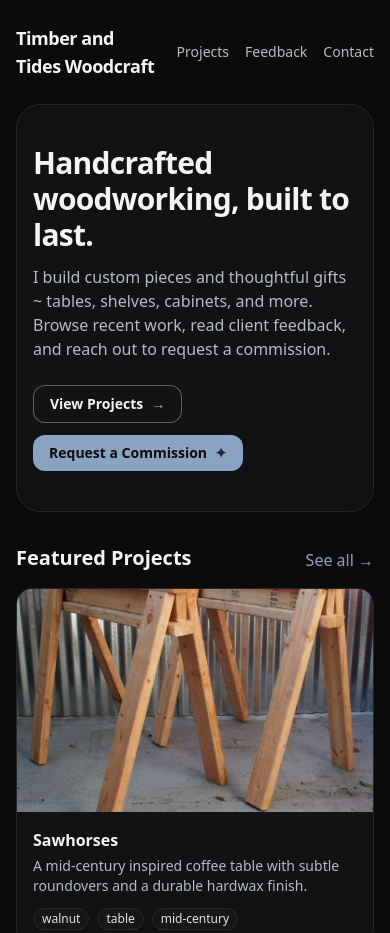
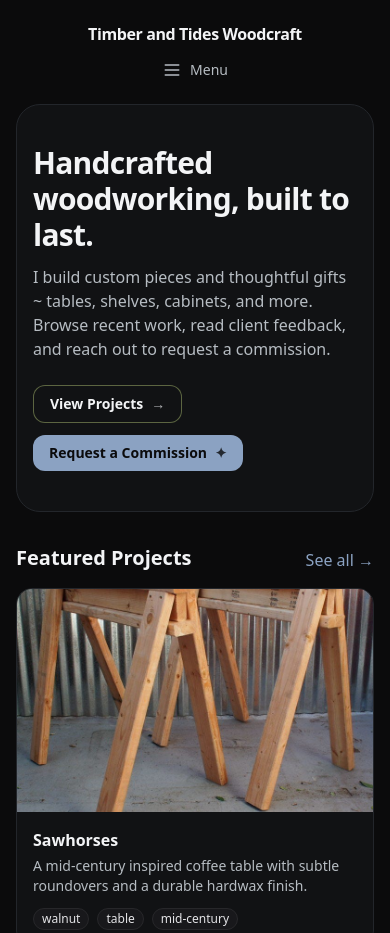
Before and after one commit to schillingjerrid/timber-and-tides-woodcraft-website, an Astro site: page / in a window 390 px wide. Shown: the top 933 px of the page. Built offline with nearby package versions, Linux system fonts and the light colour scheme; Astro itself is replaced by a stand-in of ours.

Commit message:
Add mobile menu toggle to header

```diff
--- a/src/layouts/BaseLayout.astro
+++ b/src/layouts/BaseLayout.astro
@@ -24,12 +24,41 @@ const {
 
   <body class="min-h-screen bg-bg text-fg">
     <div class="mx-auto max-w-6xl px-4">
-      <header class="py-6 flex items-center justify-between gap-4">
-        <a href="/" class="font-semibold tracking-tight text-lg text-fg">
+      <header
+        class="py-6 flex flex-col items-center gap-4 text-center sm:flex-row sm:items-center sm:justify-between sm:text-left"
+      >
+        <a
+          href="/"
+          class="font-semibold tracking-tight text-base leading-tight text-fg sm:text-lg"
+        >
           Timber and Tides Woodcraft
         </a>
 
-        <nav class="flex gap-4 text-sm text-muted">
+        <button
+          class="inline-flex items-center gap-2 text-sm text-muted transition hover:text-fg sm:hidden"
+          type="button"
+          aria-expanded="false"
+          aria-controls="site-nav"
+          data-nav-toggle
+        >
+          <span class="sr-only">Toggle navigation</span>
+          <svg
+            aria-hidden="true"
+            class="h-5 w-5"
+            fill="none"
+            stroke="currentColor"
+            stroke-width="2"
+            viewBox="0 0 24 24"
+          >
+            <path stroke-linecap="round" stroke-linejoin="round" d="M4 6h16M4 12h16M4 18h16" />
+          </svg>
+          Menu
+        </button>
+
+        <nav
+          id="site-nav"
+          class="hidden w-full flex flex-col items-center gap-3 text-sm text-muted sm:flex sm:w-auto sm:flex-row sm:gap-4"
+        >
           <a class="hover:text-fg transition" href="/projects/">Projects</a>
           <a class="hover:text-fg transition" href="/testimonials/">Feedback</a>
           <a class="hover:text-fg transition" href="/contact/">Contact</a>
@@ -48,5 +77,18 @@ const {
         </div>
       </footer>
     </div>
+
+    <script>
+      const toggleButton = document.querySelector("[data-nav-toggle]");
+      const nav = document.querySelector("#site-nav");
+
+      if (toggleButton && nav) {
+        toggleButton.addEventListener("click", () => {
+          const isExpanded = toggleButton.getAttribute("aria-expanded") === "true";
+          toggleButton.setAttribute("aria-expanded", String(!isExpanded));
+          nav.classList.toggle("hidden");
+        });
+      }
+    </script>
   </body>
 </html>
```
